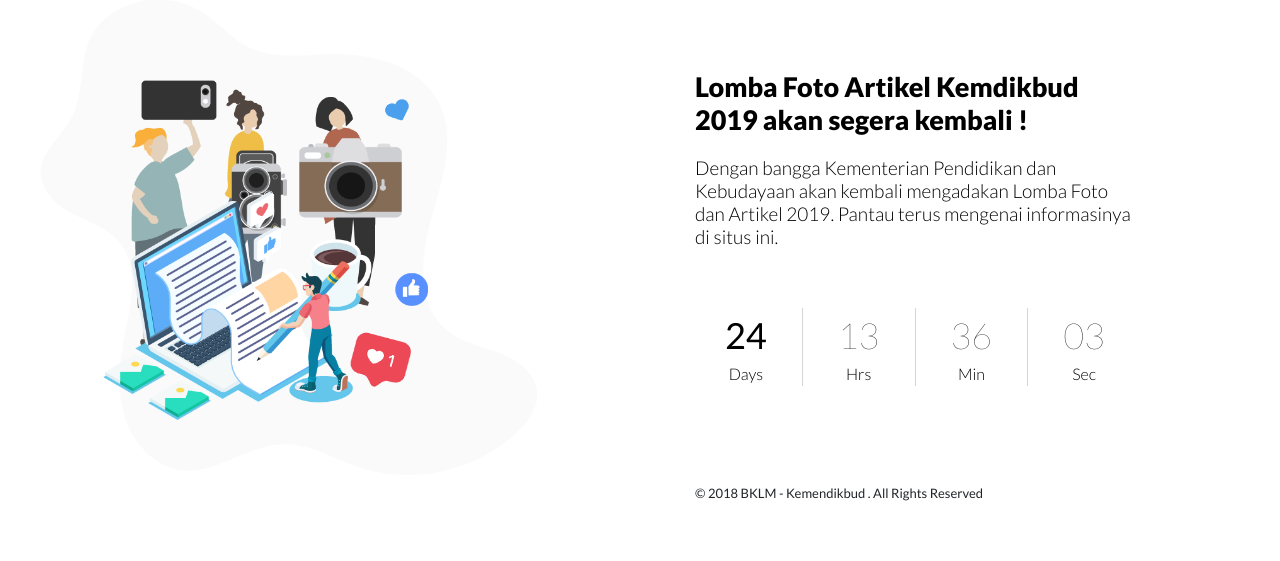
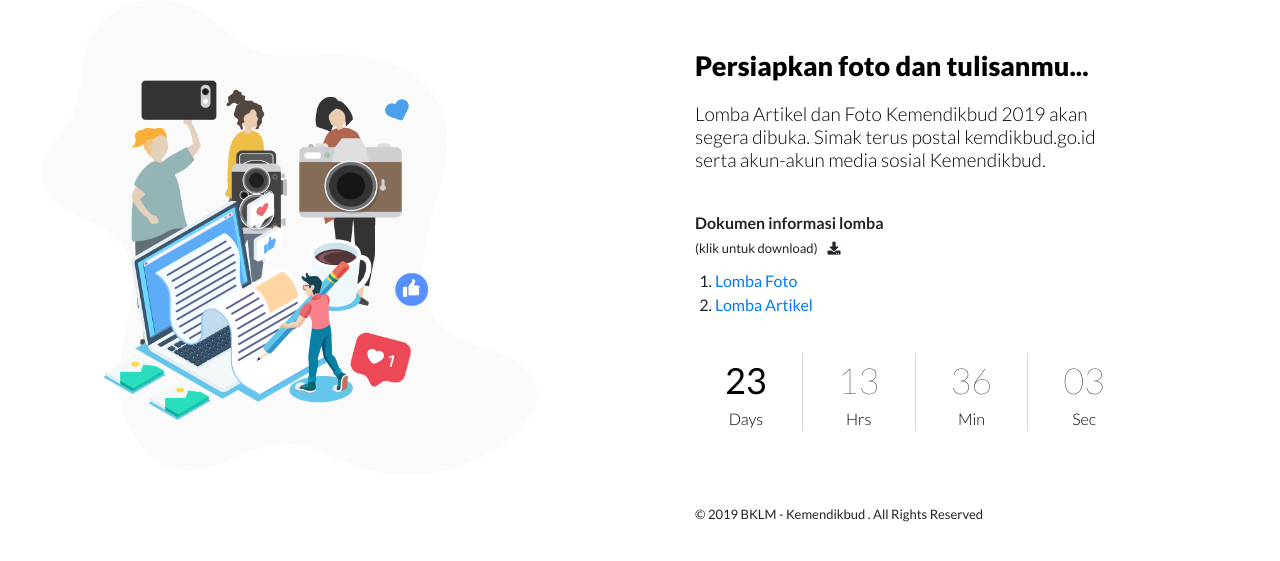
Before and after one commit to haryobayu/lomba2019, a plain HTML site: page index.html in a window 1280 px wide. Shown: the part 145-706 px from the top of the page. Drawn offline with Linux system fonts and the light colour scheme.

Commit message:
update dokumen
update dokumen

```diff
--- a/css/bysoon-style.css
+++ b/css/bysoon-style.css
@@ -61,6 +61,12 @@
     z-index: -1;
 }
 
+a,a:hover { text-decoration:none;}
+
+.fs14 { font-size:14px;} .fs13 { font-size:13px;}
+.list-doku ol {margin-left:0px; padding-left:20px; margin-top:10px;}
+.mar-l-10 { margin-left:10px;}
+
 .other-bg {
     position: absolute;
     width: 100%;
@@ -361,6 +367,8 @@
     transform: translateX(50px);
     padding: 20px;
 }
+
+
 
 @media (min-height: 700px) {
     .img-holder {
--- a/index.html
+++ b/index.html
@@ -28,10 +28,18 @@
             <div class="form-holder">
                 <div class="form-content">
                     <div class="form-items">
-                        <h3>Lomba Foto Artikel Kemdikbud 2019 akan segera kembali !</h3>
-                        <p>Dengan bangga Kementerian Pendidikan dan Kebudayaan akan kembali mengadakan Lomba Foto dan Artikel 2019.
-                        Pantau terus mengenai informasinya di situs ini.</p>
-
+                        <h3>Persiapkan foto dan tulisanmu...</h3>
+                        <p>Lomba Artikel dan Foto Kemendikbud 2019 akan segera dibuka. Simak terus postal kemdikbud.go.id serta
+                        akun-akun media sosial Kemendikbud.</p>
+                        <div><strong>Dokumen informasi lomba</strong> <br/>
+                        <span class="fs13">(klik untuk download)<i class="fa fa-download mar-l-10"></i></span>
+                        </div>
+                        <div class="list-doku">
+                            <ol>
+                                <li><a href="info/Lomba_Foto.pdf" target="_blank">Lomba Foto </a> </li>
+                                <li><a href="info/Lomba_Artikel.pdf" target="_blank">Lomba Artikel</a></li>
+                            </ol>
+                        </div>
                         <div class="spacer"></div>
                         <div class="time-counter form-row">
                             <div class="days count col">
@@ -51,8 +59,8 @@
                                 <div class="label">Sec</div>
                             </div>
                         </div>
-                        <br/><br/>
-                    <div class="footer_kd">© 2018 BKLM - Kemendikbud . All Rights Reserved </div>
+                        <br/>
+                    <div class="footer_kd">© 2019 BKLM - Kemendikbud . All Rights Reserved </div>
                     </div>
 
                 </div>
--- a/js/main.js
+++ b/js/main.js
@@ -2,7 +2,7 @@
 $(window).on("load", function() {
     function countDown(){
         var today = new Date();
-        var eventDate = new Date("February 2,2019 00:00:00");
+        var eventDate = new Date("February 1,2019 00:00:00");
         var currentTime = today.getTime();
         var eventTime = eventDate.getTime();
         var remTime = eventTime - currentTime;
```
Also changed, not shown: 2 other files.
